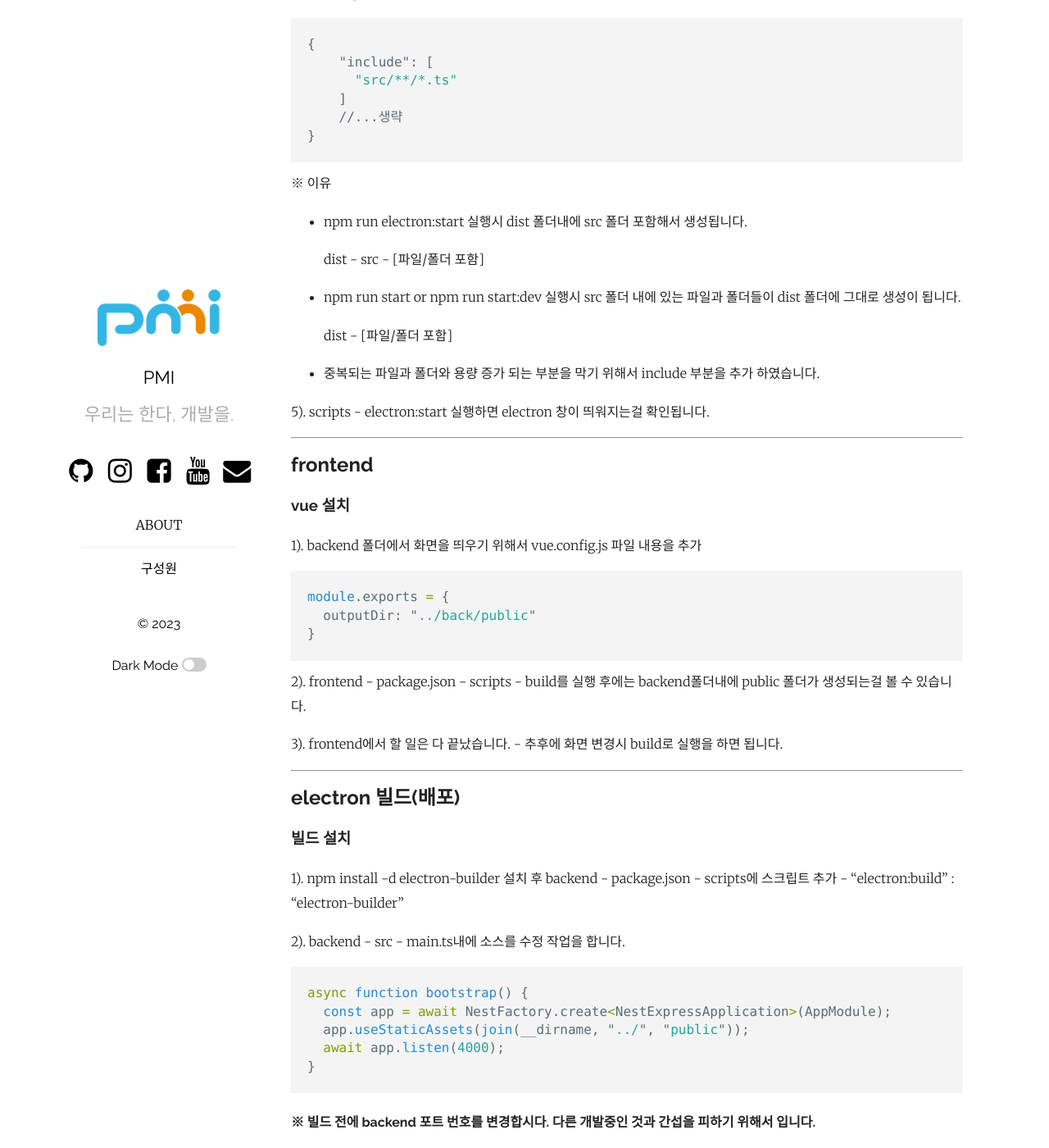
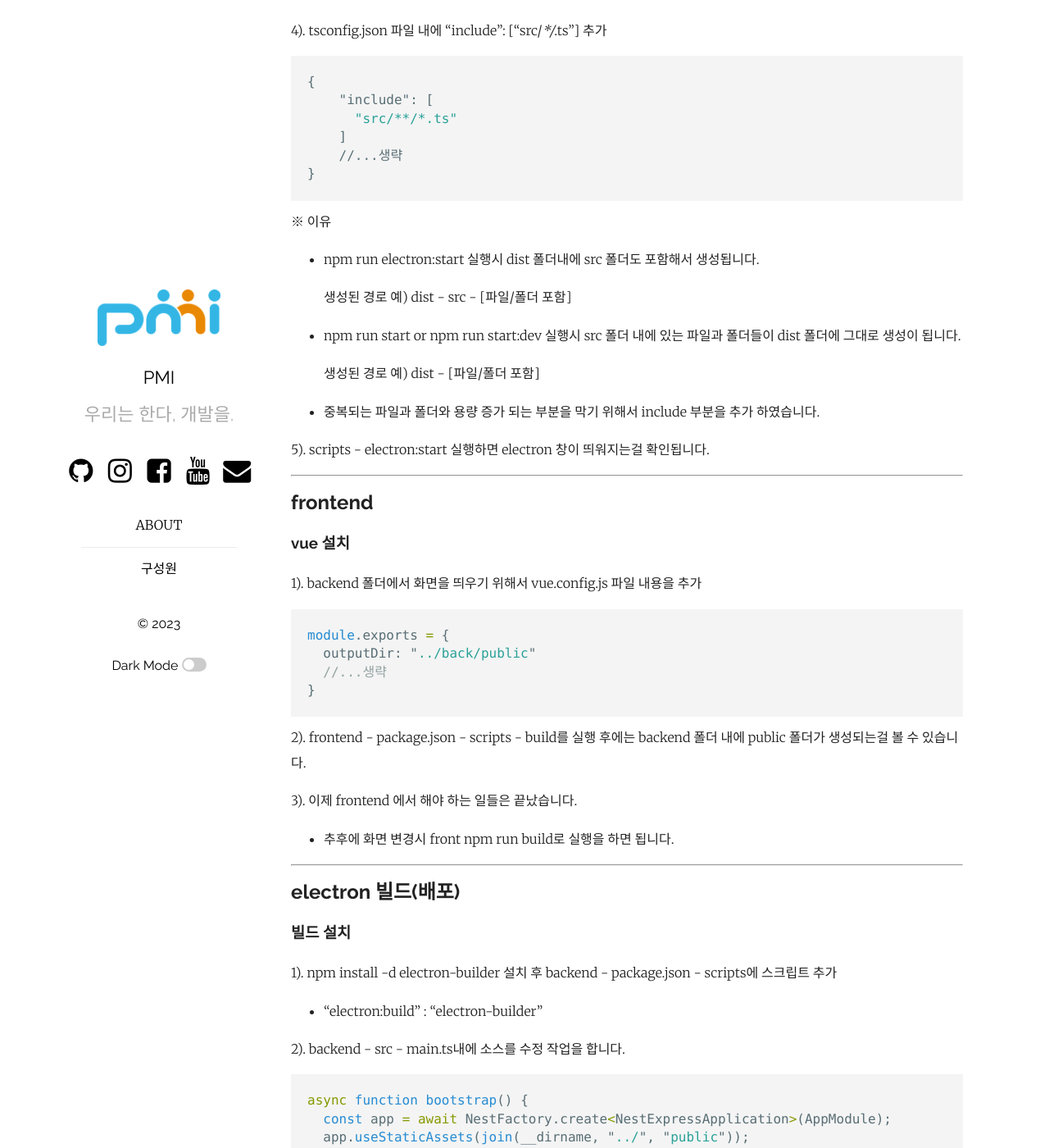
Before and after one commit to pmirnc-dev/pmirnc-dev.github.io, a Jekyll site: the page built from _posts/2023-01-26-electron-vue-nestjs_작성.md, in a window 1280 px wide and 1400 px high, scrolled down 2128 px. Shown: the whole window at 82% size. Built offline with Jekyll 4.4.1, drawn with Linux system fonts in a browser that asks for light colours; comment, search, counter and statistics services are not loaded; some of the changed text lies outside the part shown.

Commit message:
fix: electron-vue-nestjs_작성 중간 내용중 줄바꿈이 안되어 있어 추가

````diff
--- a/_posts/2023-01-26-electron-vue-nestjs_작성.md
+++ b/_posts/2023-01-26-electron-vue-nestjs_작성.md
@@ -16,7 +16,7 @@ categories: electron vue nestjs typescript
 ### nest.js 설치 및 electron 설치
 
 1). backend 폴더내에 electron을 설치
-    - npm install -d electron 설치
+- npm install -d electron 설치
 
 2). /src/main.ts electron 실행시키는 소스를 작성
 ```typescript
@@ -88,7 +88,7 @@ app.on("window-all-closed", () => {
     "electron:start": "tsc && npx electron ."
   }
 ```
-- "main": "./dist/main.js" 추가
+- "main": "./dist/main.js" 추가를 합니다. (electron 실행시킬 파일을 경로와 같이 적어 춥니다.)
 - scripts 내에 "electron:start": "tsc && npx electron ." 추가
 
 
@@ -102,12 +102,16 @@ app.on("window-all-closed", () => {
 }
 ```
 ※ 이유
-- npm run electron:start 실행시 dist 폴더내에 src 폴더 포함해서 생성됩니다.
+- npm run electron:start 실행시 dist 폴더내에 src 폴더도 포함해서 생성됩니다.
 
-  dist - src - [파일/폴더 포함]
+  생성된 경로 예) dist - src - [파일/폴더 포함]
+
+
 - npm run start or npm run start:dev 실행시 src 폴더 내에 있는 파일과 폴더들이 dist 폴더에 그대로 생성이 됩니다.
 
-  dist - [파일/폴더 포함]
+  생성된 경로 예) dist - [파일/폴더 포함]
+
+
 - 중복되는 파일과 폴더와 용량 증가 되는 부분을 막기 위해서 include 부분을 추가 하였습니다.
 
 
@@ -123,13 +127,15 @@ app.on("window-all-closed", () => {
 ```typescript
 module.exports = {
   outputDir: "../back/public"
+  //...생략
 }
 ```
 
-2). frontend - package.json - scripts - build를 실행 후에는 backend폴더내에 public 폴더가 생성되는걸 볼 수 있습니다.
+2). frontend - package.json - scripts - build를 실행 후에는 backend 폴더 내에 public 폴더가 생성되는걸 볼 수 있습니다.
 
-3). frontend에서 할 일은 다 끝났습니다.
-    - 추후에 화면 변경시 build로 실행을 하면 됩니다.
+3). 이제 frontend 에서 해야 하는 일들은 끝났습니다.
+
+- 추후에 화면 변경시 front npm run build로 실행을 하면 됩니다.
 
 ---
 
@@ -137,7 +143,8 @@ module.exports = {
 
 ### 빌드 설치
 1). npm install -d electron-builder 설치 후 backend - package.json - scripts에 스크립트 추가
-    - "electron:build" : "electron-builder"
+
+   - "electron:build" : "electron-builder"
 
 2). backend - src - main.ts내에 소스를 수정 작업을 합니다.
 ```typescript
@@ -223,7 +231,7 @@ async function bootstrap() {
 ```
 - .env 파일을 폴더에 넣어서 포함을 시켜도 되고, 파일명만 작성 하시면 됩니다.
 
-3). WebStrom에서 실행할때는 잘 작동하는데 electron 빌드하고 나서 작동이 안됩니다.
+3). WebStrom에서 실행할 때는 잘 작동하는데 electron 빌드하고 나서 작동이 안됩니다.
 
 ```javascript
 @Module({
@@ -243,7 +251,7 @@ async function bootstrap() {
 - .env 파일을 찾을 수가 없어 DB 연결하는 필요한 MONGO_URI의 값을 불러오지 못하여 작동이 안되는 이슈 입니다.
 - 해결 방법은 스크립트 주석으로 1안, 2안으로 작성을 하였습니다.
 
-  설명: 현재 실행중인 파일(Module.ts) 경로인 절대경로를 통해서 .env 파일 경로를 찾으시면 됩니다.
+  설명: 현재 실행중인 파일(Module.ts) 경로인 절대경로를 통해서 이전 폴더로 이동을 하여 .env 파일 경로를 찾으시면 됩니다.
 
 #### 리뷰
 
````
Also changed, not shown: other parts of _posts/2023-01-26-electron-vue-nestjs_작성.md (+2 -1 lines).
